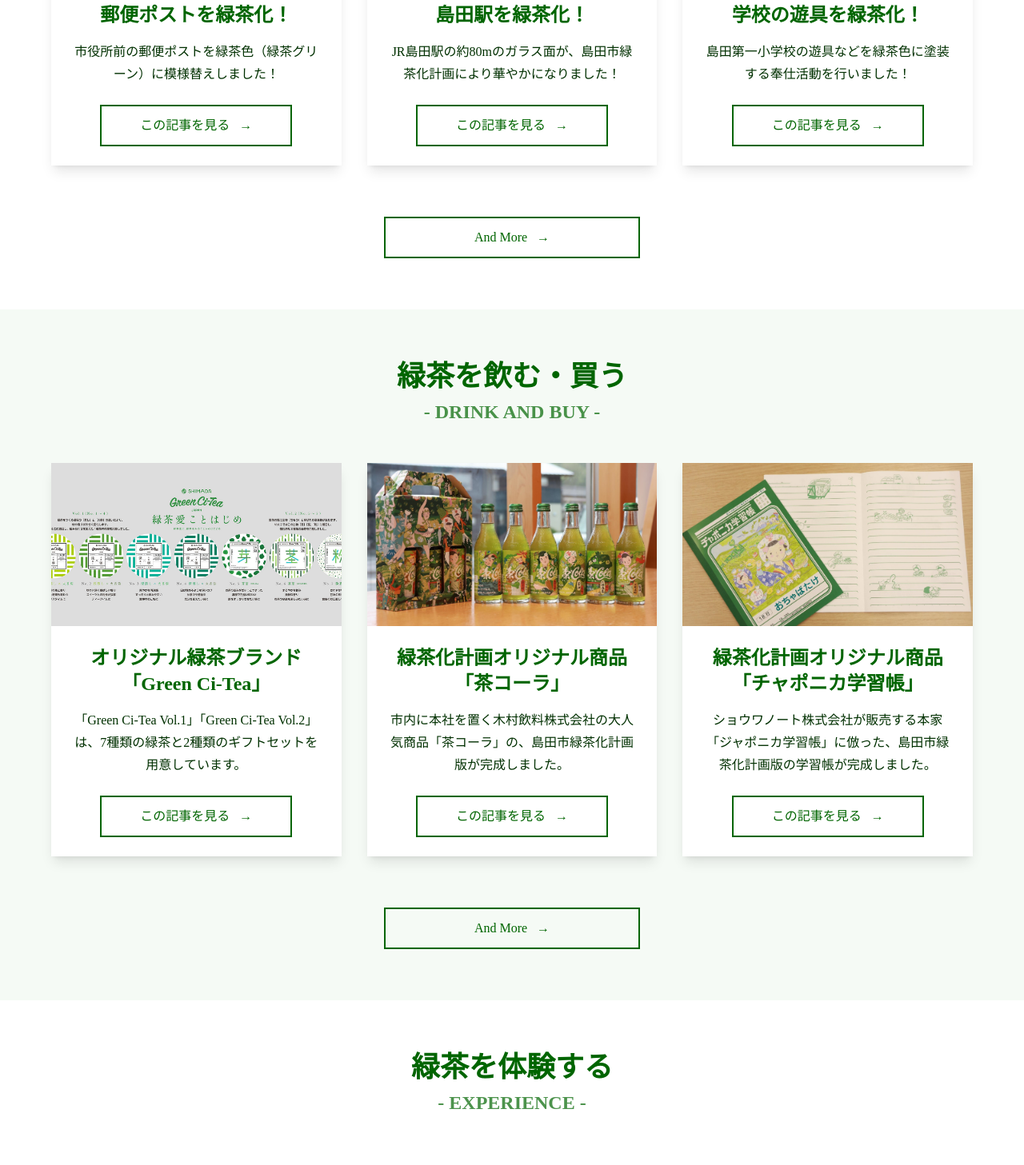
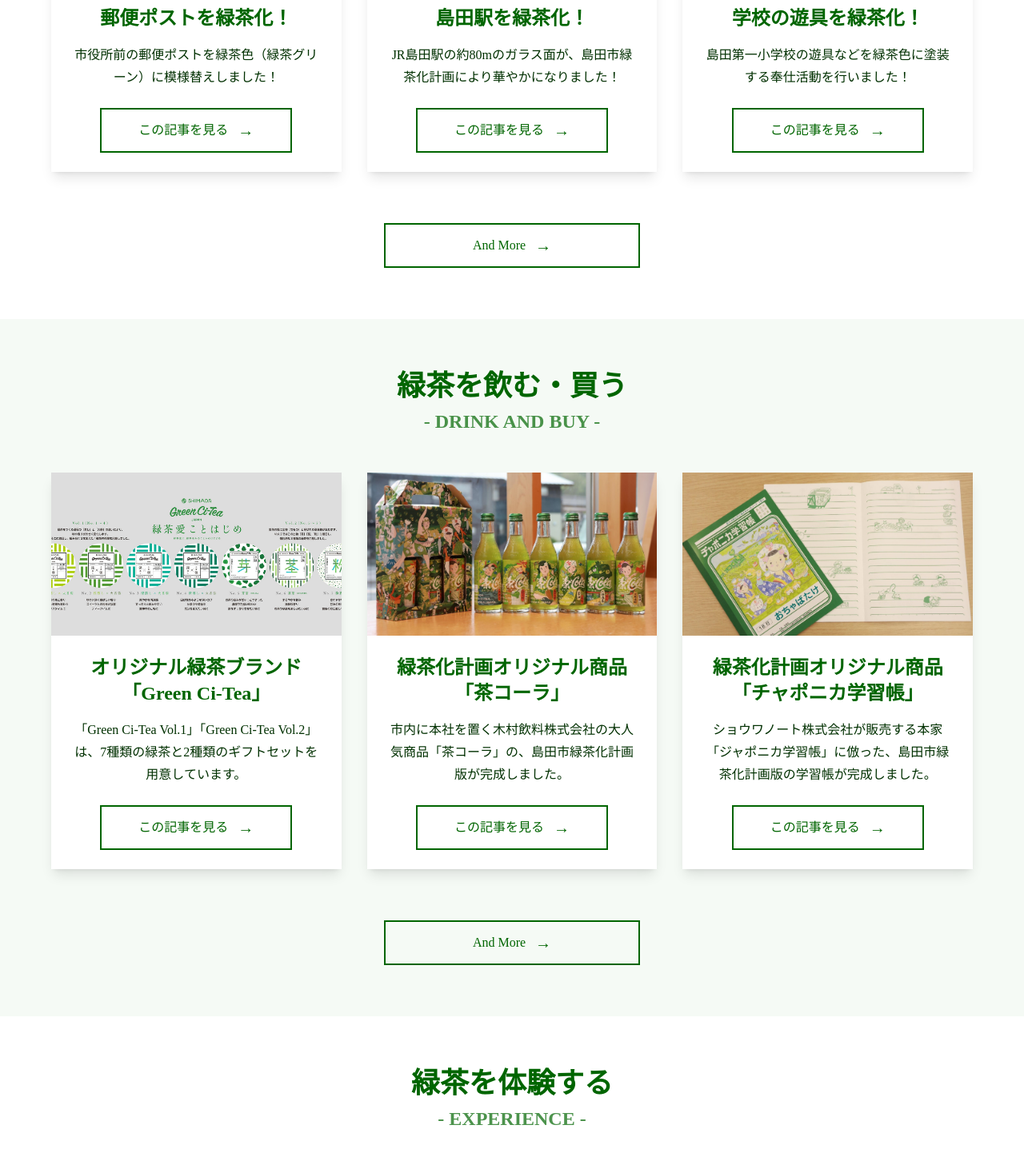
Before and after one commit to ichi-ryota0513/ShimadaGreenCi-TEA, a React (Vite) app: page / in a window 1280 px wide. Shown: the part 2560-4017 px from the top of the page at 80% size. Built offline with nearby package versions, Linux system fonts and the light colour scheme; a web font is replaced by a local one.

Commit message:
Button responsive

```diff
--- a/src/components/section/About.jsx
+++ b/src/components/section/About.jsx
@@ -36,7 +36,7 @@ export default function About() {
 
       <Button
         href="/"
-        width="w-full max-w-80"
+        width="w-50 sm:w-80"
         variant="primary"
       >
         詳しくはこちら
--- a/src/components/section/Activities.jsx
+++ b/src/components/section/Activities.jsx
@@ -43,10 +43,12 @@ export default function Activities() {
         />
       </div>
 
-      <Button href="/" width="w-80">
+      <Button
+        href="/"
+        width="w-50 sm:w-80"
+      >
         And More
       </Button>
-
     </section>
   )
 }
--- a/src/components/section/DrinkAndBuy.jsx
+++ b/src/components/section/DrinkAndBuy.jsx
@@ -43,7 +43,10 @@ export default function DrinkAndBuy() {
         />
       </div>
 
-      <Button href="/" width="w-80">
+      <Button
+        href="/"
+        width="w-50 sm:w-80"
+      >
         And More
       </Button>
     </section>
--- a/src/components/section/Experience.jsx
+++ b/src/components/section/Experience.jsx
@@ -40,7 +40,10 @@ export default function Experience() {
         />
       </div>
 
-      <Button href="/" width="w-80">
+      <Button
+        href="/"
+        width="w-50 sm:w-80"
+      >
         And More
       </Button>
     </section>
--- a/src/components/shered/Button.jsx
+++ b/src/components/shered/Button.jsx
@@ -20,8 +20,9 @@ export default function Button({
     <a
       href={href}
       className={`
-        group flex ${width} max-w-full items-center justify-center gap-3
-        mx-auto py-3
+        group flex ${width} max-w-full items-center justify-center gap-2
+        mx-auto px-4 py-1.5 text-sm leading-6
+        sm:gap-3 sm:px-6 sm:py-3 sm:text-base
         rounded-none
         transition-all duration-300
         ${variantClasses[variant]}
@@ -30,7 +31,7 @@ export default function Button({
     >
       <span>{children}</span>
 
-      <span className="transition-transform duration-300 group-hover:translate-x-2">
+      <span className="text-lg transition-transform duration-300 group-hover:translate-x-2 sm:text-xl">
         →
       </span>
     </a>
--- a/src/components/shered/Card.jsx
+++ b/src/components/shered/Card.jsx
@@ -32,7 +32,7 @@ export default function ExperienceCard({
         </p>
 
         <div className="mt-auto">
-          <Button href={href} width="w-60">
+          <Button href={href} width="w-50 sm:w-60">
             {buttonText}
           </Button>
         </div>
```
